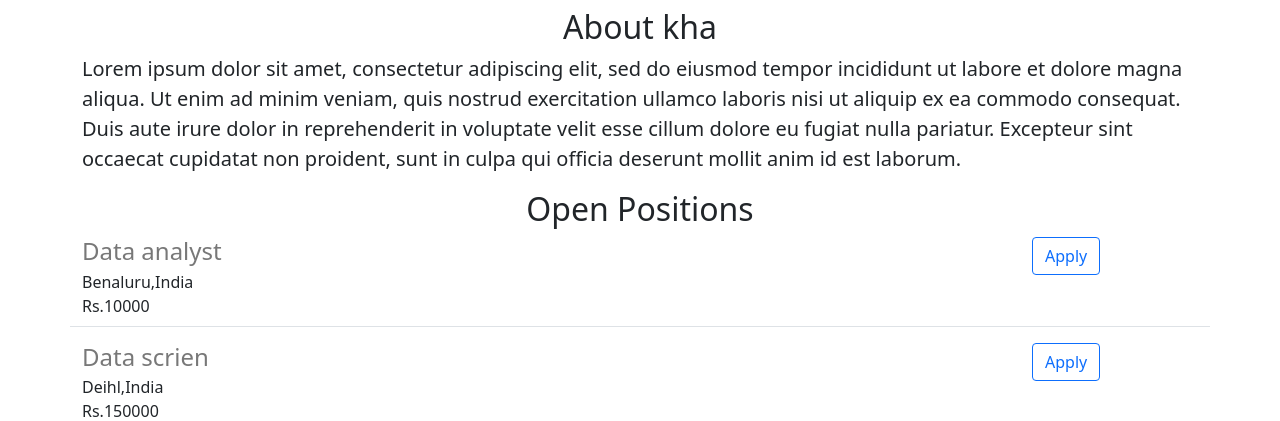
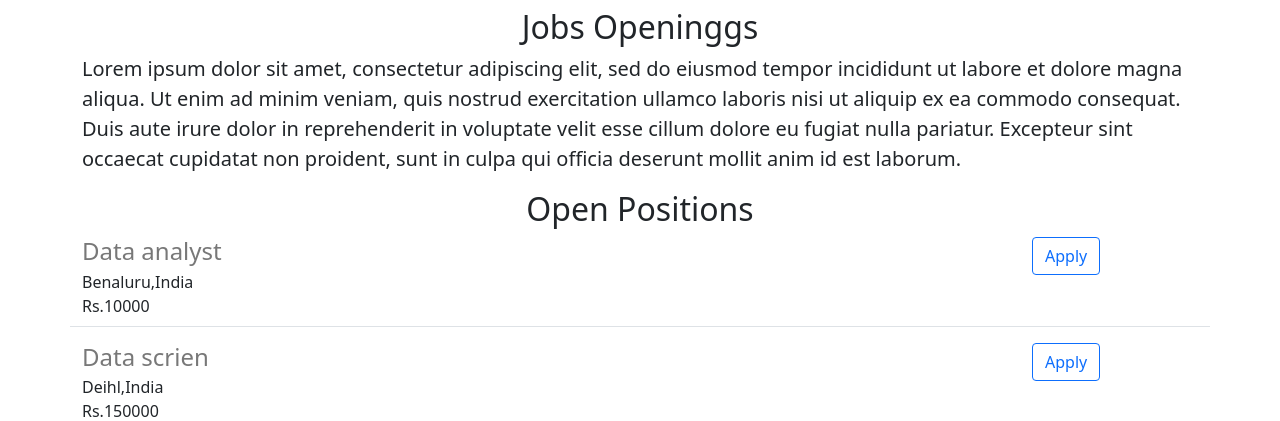
Before and after one commit to Vuxuankha/Web-flask-project, a Flask app: page / in a window 1280 px wide. Shown: the part 468-889 px from the top of the page. Run offline with Flask 3, Linux system fonts and the light colour scheme.

Commit message:
upranger

```diff
--- a/templates/home.html
+++ b/templates/home.html
@@ -24,7 +24,7 @@
   <div class = "container">
   <h1 class="text-center" >Vu Xuan Kha</h1>
   <img class="img-fulid mt-0 mb-2" id="banner"  src="https://images.unsplash.com/photo-1504805572947-34fad45aed93?ixlib=rb-4.0.3&ixid=M3wxMjA3fDB8MHxwaG90by1wYWdlfHx8fGVufDB8fHx8fA%3D%3D&auto=format&fit=crop&w=1170&q=80" >
-  <h2>About {{company_name}}</h2>
+  <h2>Jobs Openinggs</h2>
   <p class="lead">
     Lorem ipsum dolor sit amet, consectetur adipiscing elit, sed do eiusmod tempor incididunt ut labore et dolore magna aliqua. Ut enim ad minim veniam, quis nostrud exercitation ullamco laboris nisi ut aliquip ex ea commodo consequat. Duis aute irure dolor in reprehenderit in voluptate velit esse cillum dolore eu fugiat nulla pariatur. Excepteur sint occaecat cupidatat non proident, sunt in culpa qui officia deserunt mollit anim id est laborum.
   </p>
```
